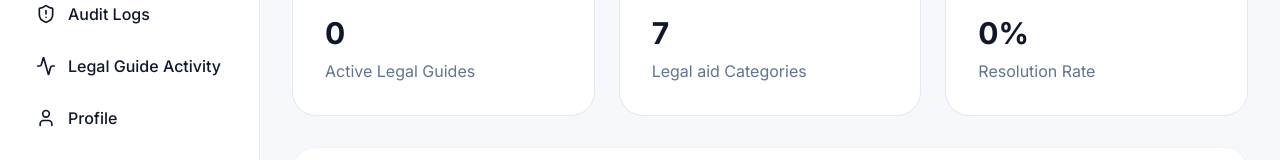
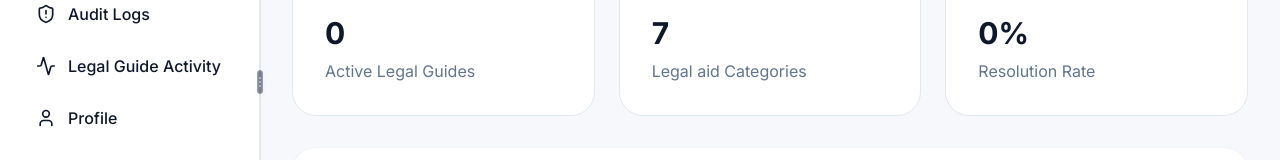
Before and after one commit to Sharon-rs7/ARAM, a React (Vite) app: page /admin/dashboard in a window 1280 px wide. Shown: the part 539-699 px from the top of the page. Built offline with nearby package versions, Linux system fonts and the light colour scheme; no server answers; sample sign-in values are in the browser's storage; a web font is replaced by a local one.

Commit message:
fix: make the sidebar drag resizer handler visible by default

```diff
--- a/src/components/layout/DashboardLayout.jsx
+++ b/src/components/layout/DashboardLayout.jsx
@@ -233,8 +233,8 @@ const DashboardLayout = ({ children }) => {
             onMouseDown={startResizing}
             className="absolute top-0 -right-1.5 w-3 h-full cursor-col-resize z-30 group flex items-center justify-center select-none"
           >
-            <div className="w-[2px] h-full bg-transparent group-hover:bg-indigo-500/70 group-active:bg-indigo-500 transition-colors duration-150" />
-            <div className="absolute top-1/2 -translate-y-1/2 w-1.5 h-6 rounded-full bg-slate-900 border border-slate-700 opacity-0 group-hover:opacity-100 group-active:opacity-100 transition-opacity duration-150 flex flex-col items-center justify-center gap-0.5 shadow-md">
+            <div className="w-[1.5px] h-full bg-slate-200 dark:bg-slate-800 group-hover:bg-indigo-500/70 group-active:bg-indigo-500 transition-colors duration-150" />
+            <div className="absolute top-1/2 -translate-y-1/2 w-1.5 h-6 rounded-full bg-slate-900 border border-slate-700 opacity-50 group-hover:opacity-100 group-active:opacity-100 transition-all duration-150 flex flex-col items-center justify-center gap-0.5 shadow-md">
               <span className="w-0.5 h-0.5 rounded-full bg-slate-400" />
               <span className="w-0.5 h-0.5 rounded-full bg-slate-400" />
               <span className="w-0.5 h-0.5 rounded-full bg-slate-400" />
```
